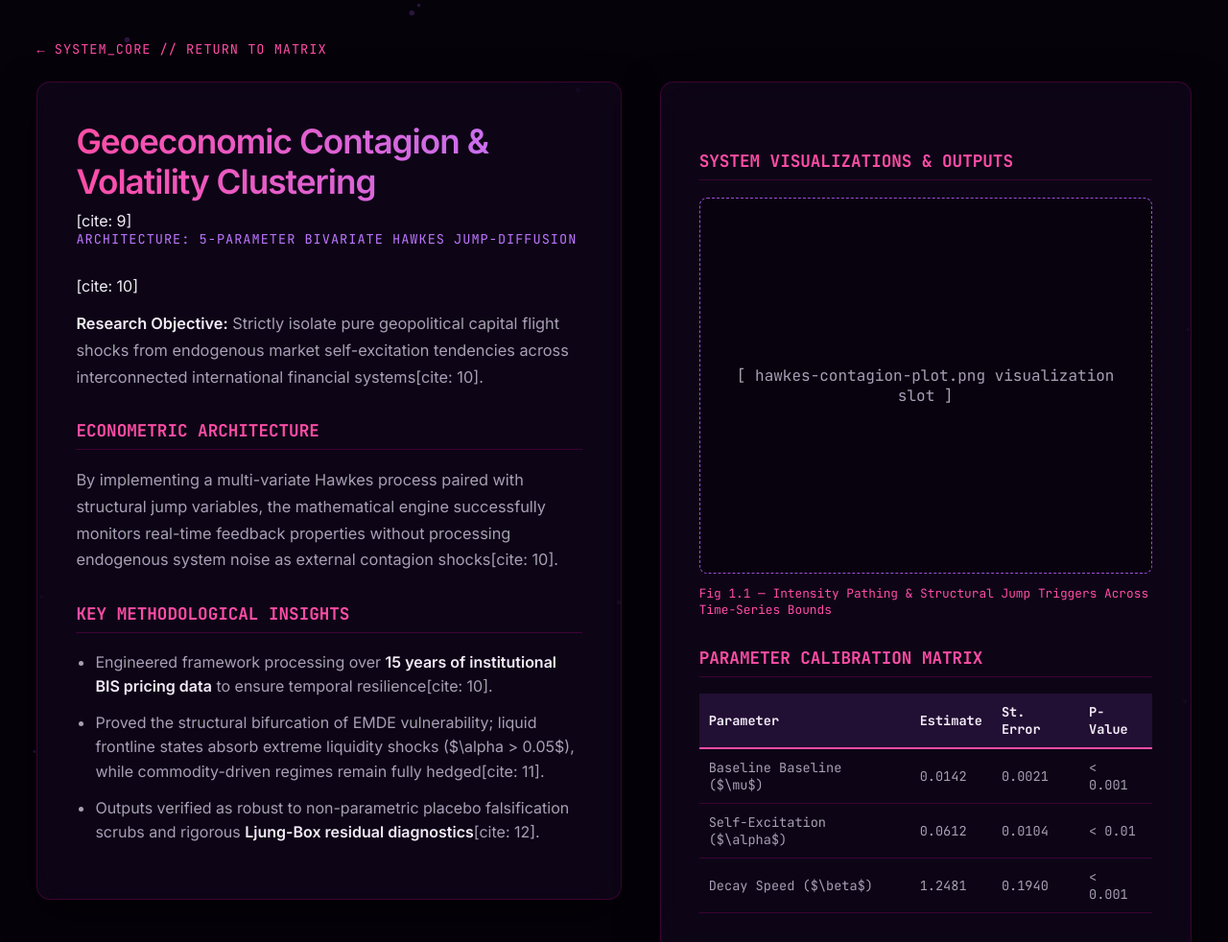
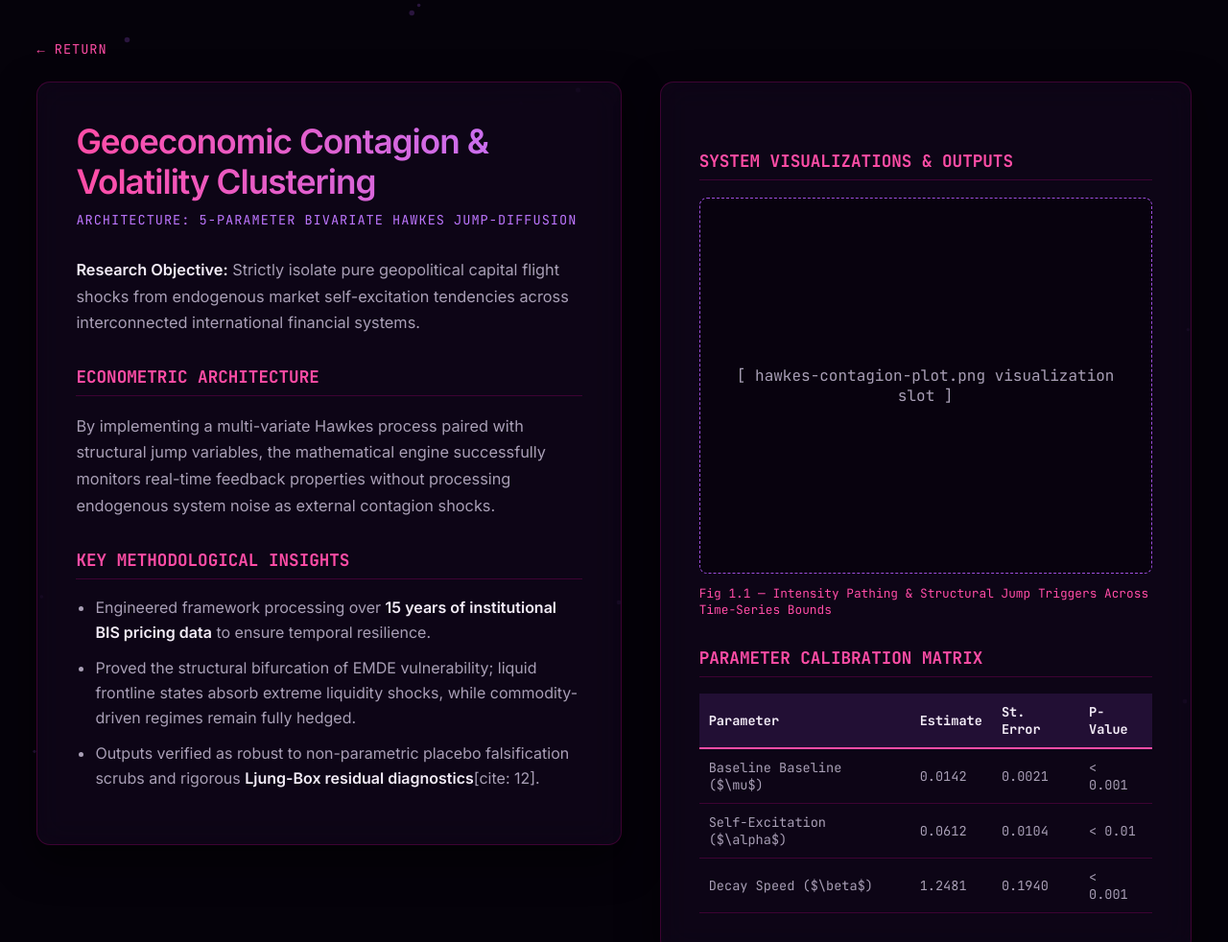
Before and after one commit to VTS100e/VTS100e.github.io, a plain HTML site: page geo-contagion.html in a window 1280 px wide. Shown: the top 982 px of the page at 96% size. Drawn offline with Linux system fonts and the light colour scheme.

Commit message:
Update geo-contagion.html

```diff
--- a/geo-contagion.html
+++ b/geo-contagion.html
@@ -46,22 +46,22 @@
 <body>
     <canvas id="network-canvas"></canvas>
     <div class="widescreen-container">
-        <a href="index.html" class="back-btn">&larr; SYSTEM_CORE // RETURN TO MATRIX</a>
+        <a href="index.html" class="back-btn">&larr; RETURN </a>
 
         <div class="dashboard-grid">
             <div class="panel-left">
-                <h1>Geoeconomic Contagion & Volatility Clustering</h1> [cite: 9]
-                <div class="meta">Architecture: 5-Parameter Bivariate Hawkes Jump-Diffusion</div> [cite: 10]
+                <h1>Geoeconomic Contagion & Volatility Clustering</h1>
+                <div class="meta">Architecture: 5-Parameter Bivariate Hawkes Jump-Diffusion</div>
 
-                <p><strong>Research Objective:</strong> Strictly isolate pure geopolitical capital flight shocks from endogenous market self-excitation tendencies across interconnected international financial systems[cite: 10].</p>
+                <p><strong>Research Objective:</strong> Strictly isolate pure geopolitical capital flight shocks from endogenous market self-excitation tendencies across interconnected international financial systems.</p>
 
                 <h3>Econometric Architecture</h3>
-                <p>By implementing a multi-variate Hawkes process paired with structural jump variables, the mathematical engine successfully monitors real-time feedback properties without processing endogenous system noise as external contagion shocks[cite: 10].</p>
+                <p>By implementing a multi-variate Hawkes process paired with structural jump variables, the mathematical engine successfully monitors real-time feedback properties without processing endogenous system noise as external contagion shocks.</p>
 
                 <h3>Key Methodological Insights</h3>
                 <ul>
-                    <li>Engineered framework processing over <strong>15 years of institutional BIS pricing data</strong> to ensure temporal resilience[cite: 10].</li>
-                    <li>Proved the structural bifurcation of EMDE vulnerability; liquid frontline states absorb extreme liquidity shocks ($\alpha > 0.05$), while commodity-driven regimes remain fully hedged[cite: 11].</li>
+                    <li>Engineered framework processing over <strong>15 years of institutional BIS pricing data</strong> to ensure temporal resilience.</li>
+                    <li>Proved the structural bifurcation of EMDE vulnerability; liquid frontline states absorb extreme liquidity shocks, while commodity-driven regimes remain fully hedged.</li>
                     <li>Outputs verified as robust to non-parametric placebo falsification scrubs and rigorous <strong>Ljung-Box residual diagnostics</strong>[cite: 12].</li>
                 </ul>
             </div>
```
